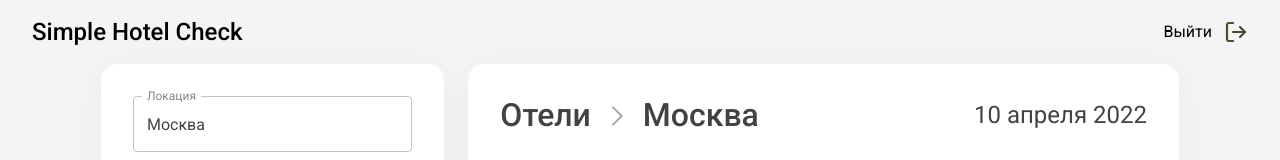
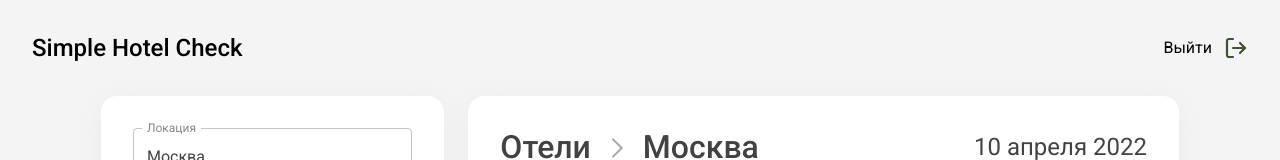
Before and after one commit to kirillgileadd/hotel-check-task, a React (Create React App) app: page / in a window 1280 px wide. Shown: the top 160 px of the page. Built offline with nearby package versions, Linux system fonts and the light colour scheme; no server answers; sample sign-in values are in the browser's storage.

Commit message:
minor updates

```diff
--- a/src/components/FavoritesBlock.tsx
+++ b/src/components/FavoritesBlock.tsx
@@ -12,7 +12,7 @@ const FavoritesTitle = styled(Typography)`
 `
 
 const FavouriteListInner = styled(Box)`
-  height: calc(100vh - 650px);
+  height: 347px;
   overflow-y: auto;
 
   &::-webkit-scrollbar {
--- a/src/components/HomeNavBar.tsx
+++ b/src/components/HomeNavBar.tsx
@@ -6,7 +6,7 @@ import {useActions} from "../hooks/useActions";
 const HomeNavBar:FC = () => {
     const {logoutAction} = useActions()
     return (
-        <Box display='flex' sx={{p: '16px 32px'}}>
+        <Box display='flex' sx={{pb: '32px'}}>
             <Typography variant='h5' fontWeight='500'>
                 Simple Hotel Check
             </Typography>
--- a/src/components/HotelBlock.tsx
+++ b/src/components/HotelBlock.tsx
@@ -33,7 +33,7 @@ const BreadcrumbsItem = styled(Typography)`
 `
 
 const HotelListInner = styled(Box)`
-  height: calc(100vh - 435px);
+  height: 563px;
   overflow-y: auto;
 
   &::-webkit-scrollbar {
--- a/src/pages/Home.tsx
+++ b/src/pages/Home.tsx
@@ -11,8 +11,9 @@ import {useDate} from "../hooks/useDate";
 
 const HomeWrapper = styled(Box)`
   background-color: #f4f4f4;
-  width: 100vw;
-  height: 100vh;
+  //width: 100vw;
+  min-height: calc(100vh - 64px);
+  padding: 32px;
 `
 
 const HomeContainer = styled(Box)`
```
